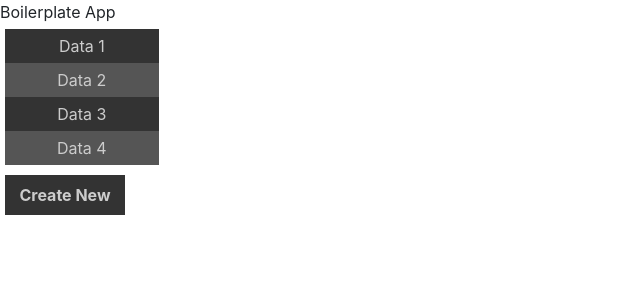
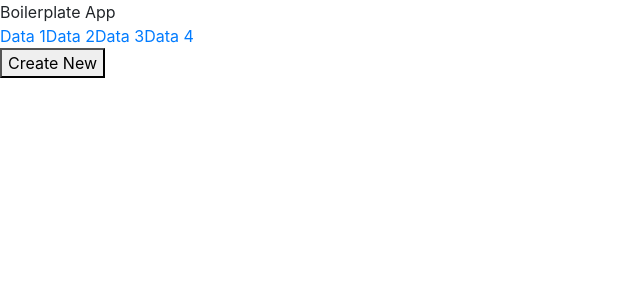
Before and after one commit to FlopiVG/react-boilerplate-flopi, a React app: page / in a window 1280 px wide. Shown: the top 300 px of the page, without its empty margins (0-640 px from the left). Built offline with nearby package versions, Linux system fonts and the light colour scheme; data requests are answered from the project's data file.

Commit message:
remove styled-component wrapper from components

```diff
--- a/src/components/App/app.jsx
+++ b/src/components/App/app.jsx
@@ -4,7 +4,6 @@ import PropTypes from 'prop-types';
 import ListItem from 'components/ListItems';
 import Item from 'components/Item';
 import CreateItem from 'containers/CreateExample';
-import Wrapper from './wrapper';
 
 class App extends Component {
   static propTypes = {
@@ -35,10 +34,10 @@ class App extends Component {
     const { list, item, getItem } = this.props;
     return (
       <div>
-        <Wrapper>
+        <div>
           <ListItem {...list} getItem={getItem} />
           {item && <Item {...item} />}
-        </Wrapper>
+        </div>
         <CreateItem />
       </div>
     );
--- a/src/components/App/wrapper.js
+++ /dev/null
@@ -1,8 +0,0 @@
-import styled from 'styled-components';
-
-const Wrapper = styled.div`
-  display: flex;
-  width: 100%;
-`;
-
-export default Wrapper;
--- a/src/components/CreateItem/create-item.jsx
+++ b/src/components/CreateItem/create-item.jsx
@@ -1,8 +1,6 @@
 import React, { Component } from 'react';
 import PropTypes from 'prop-types';
 import { Field } from 'redux-form';
-
-import Wrapper from './wrapper';
 
 class CreateItem extends Component {
   static propTypes = {
@@ -28,7 +26,7 @@ class CreateItem extends Component {
   render() {
     const { createMode, handleSubmit } = this.props;
     return (
-      <Wrapper className="create-item">
+      <div className="create-item">
         {!createMode && <button onClick={() => this.activeCreateMode(true)}>Create New</button>}
         {createMode && <form onSubmit={handleSubmit(this.onSubmit)}>
           <div>
@@ -38,7 +36,7 @@ class CreateItem extends Component {
           <button type="submit">Create</button>
           <button type="reset" onClick={() => this.activeCreateMode(false)}>Cancel</button>
         </form>}
-      </Wrapper>
+      </div>
     );
   }
 }
--- a/src/components/CreateItem/wrapper.js
+++ /dev/null
@@ -1,31 +0,0 @@
-import styled from 'styled-components';
-
-const Wrapper = styled.div`
-  button {
-    padding: 5px;
-    background: #333;
-    color: #CCC;
-    border: 0;
-    margin: 5px;
-    width: 120px;
-    height: 40px;
-    font-weight: bold;
-    outline: 0;
-  }
-  button:hover {
-    filter: brightness(110%);
-  }
-  button:active {
-    filter: initial;
-  }
-  input {
-    margin: 5px;
-    height: 20px;
-  }
-  label {
-    font-weight: 300;
-    font-size: 18px;
-  }
-`;
-
-export default Wrapper;
--- a/src/components/Item/item.jsx
+++ b/src/components/Item/item.jsx
@@ -1,13 +1,11 @@
 import React from 'react';
 import PropTypes from 'prop-types';
 
-import Wrapper from './wrapper';
-
 const Item = ({ id, text }) => (
-  <Wrapper className="item">
+  <div className="item">
     <h1>Item #{id}</h1>
     <p>{text}</p>
-  </Wrapper>
+  </div>
 );
 
 Item.propTypes = {
--- a/src/components/Item/wrapper.js
+++ /dev/null
@@ -1,15 +0,0 @@
-import styled from 'styled-components';
-
-const Wrapper = styled.div`
-  border: solid 1px #333;
-  width: 100%;
-  border-radius: 20px;
-  h1 {
-    margin: 20px;
-  }
-  p {
-    margin: 40px;
-  }
-`;
-
-export default Wrapper;
--- a/src/components/ListItems/list-items.jsx
+++ b/src/components/ListItems/list-items.jsx
@@ -1,7 +1,5 @@
 import React, { Component } from 'react';
 import PropTypes from 'prop-types';
-
-import Wrapper from './wrapper';
 
 class ListItems extends Component {
   static propTypes = {
@@ -19,12 +17,12 @@ class ListItems extends Component {
   render() {
     const { data, error, loading } = this.props;
     return (
-      <Wrapper>
+      <div>
         {loading && <div className="loading">Loading<span>.</span><span>.</span><span>.</span></div>}
         {error && <div className="error">{error}</div>}
         {!loading && !error && data.map(item =>
           <a key={item.id} onClick={() => this.activeItem(item.id)} role="link" tabIndex={0}>{item.text}</a>)}
-      </Wrapper>
+      </div>
     );
   }
 }
--- a/src/components/ListItems/wrapper.js
+++ /dev/null
@@ -1,63 +0,0 @@
-import styled from 'styled-components';
-
-const Wrapper = styled.div`
-  display: grid;
-  margin: 5px;
-  width: 12%;
-  text-align: center;
-  padding: 0;
-  color: #CCC;
-  a {
-    background-color: #333;
-    color: #CCC;
-    cursor: pointer;
-    padding: 5px 0;
-    outline: 0;
-    overflow: hidden;
-  }
-  a:nth-child(even) {
-    background-color: #555;
-  }
-  a:hover {
-    filter: brightness(110%);
-  }
-  a:active {
-    filter: initial;
-  }
-  .error {
-    background: #c00;
-    padding: 5px 0;
-    font-size: 24px;
-  }
-  @keyframes blink {
-    0% {
-      opacity: .2;
-    }
-    20% {
-      opacity: 1;
-    }
-    100% {
-      opacity: .2;
-    }
-  }
-  .loading {
-    width: 100%;
-    background: #3b5998;
-    padding: 5px 0;
-    font-size: 24px;
-    span {
-      animation-name: blink;
-      animation-duration: 1.4s;
-      animation-iteration-count: infinite;
-      animation-fill-mode: both;
-    }
-    span:nth-child(2) {
-      animation-delay: .2s;
-    }
-    span:nth-child(3) {
-      animation-delay: .4s;
-    }
-  }
-`;
-
-export default Wrapper;
```
